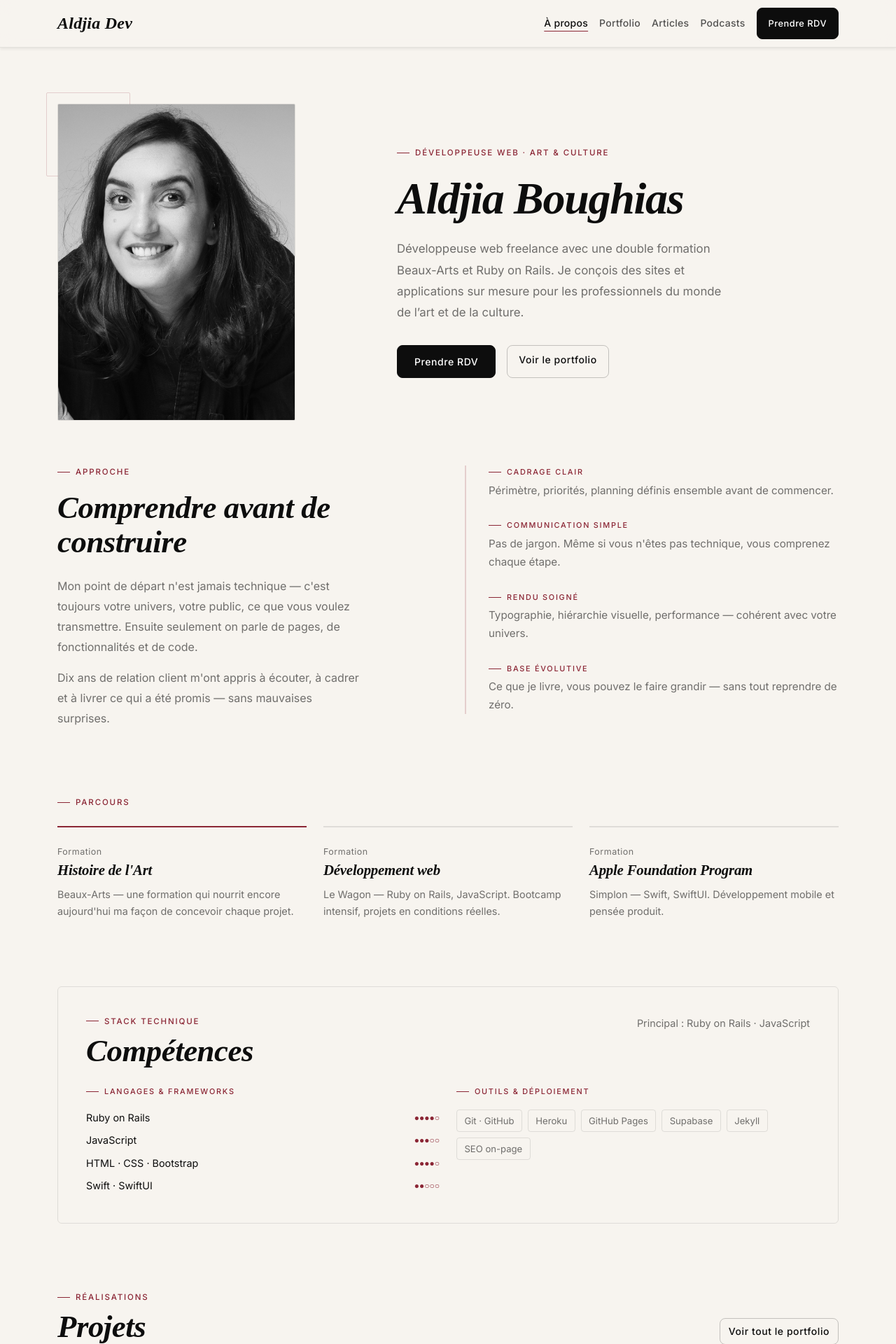
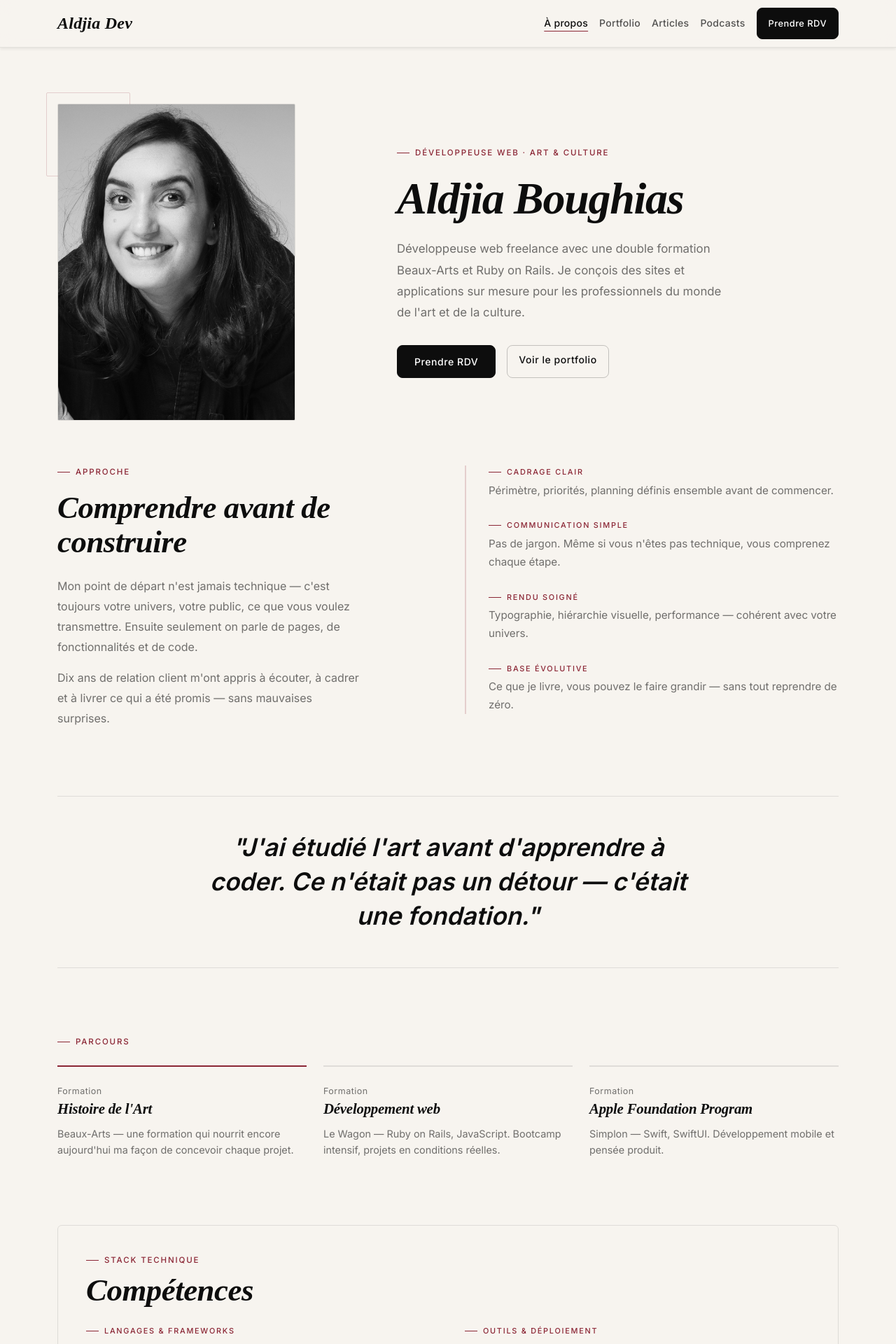
Before and after one commit to AldjiaDev/aldjia.dev, a Jekyll site: the page built from about.html, in a window 1280 px wide. Shown: the top 1920 px of the page at 70% size. Built offline with Jekyll 4.4.1, drawn with Linux system fonts in a browser that asks for light colours; some web fonts are replaced; some of the changed text lies outside the part shown.

Commit message:
À propos : phrase forte, compétences sobres, cartes projets avec images
- Suppression des barres ●●●●○ remplacées par Principal/Courant/Notions
- Ajout d'une citation personnelle forte entre Approche et Parcours
- Cartes projets avec images + zoom hover + lien vers fiche Mirabili

Co-Authored-By: Claude Sonnet 4.6 <noreply@anthropic.com>

```diff
--- a/about.html
+++ b/about.html
@@ -48,7 +48,7 @@ permalink: /about/
         </h1>
         <p style="font-size: 1.05rem; color: var(--muted); line-height: 1.8; max-width: 480px; margin-bottom: 2rem;">
           Développeuse web freelance avec une double formation Beaux-Arts et Ruby on Rails.
-          Je conçois des sites et applications sur mesure pour les professionnels du monde de l’art et de la culture.
+          Je conçois des sites et applications sur mesure pour les professionnels du monde de l'art et de la culture.
         </p>
         <div class="d-flex gap-3 flex-wrap">
           <a href="{{ site.cal_url }}" target="_blank" rel="noopener" class="btn btn-primary btn-lg">
@@ -108,7 +108,31 @@ permalink: /about/
     </div>
   </section>
 
-  <!-- FORMATION -->
+  <!-- PHRASE FORTE -->
+  <section class="section pt-0">
+    <div style="
+      border-top: 1px solid var(--line);
+      border-bottom: 1px solid var(--line);
+      padding: 3rem 0;
+      text-align: center;
+    ">
+      <p style="
+        font-family: 'Cormorant Garant', serif;
+        font-style: italic;
+        font-size: clamp(1.5rem, 3vw, 2.2rem);
+        font-weight: 600;
+        color: var(--ink);
+        line-height: 1.4;
+        max-width: 720px;
+        margin: 0 auto;
+      ">
+        "J'ai étudié l'art avant d'apprendre à coder.
+        Ce n'était pas un détour — c'était une fondation."
+      </p>
+    </div>
+  </section>
+
+  <!-- PARCOURS -->
   <section class="section pt-0">
     <p class="kicker mb-4">Parcours</p>
     <div class="row g-4">
@@ -155,49 +179,52 @@ permalink: /about/
   <!-- COMPÉTENCES -->
   <section class="section pt-0">
     <div style="border: 1px solid var(--line); border-radius: var(--radius); padding: 2.5rem;">
+
       <div class="row align-items-start g-4 mb-4">
         <div class="col">
           <p class="kicker mb-2">Stack technique</p>
           <h2 class="section-title mb-0">Compétences</h2>
         </div>
-        <div class="col-auto d-none d-md-block">
-          <p class="muted mb-0" style="font-size: .9rem;">Principal : Ruby on Rails · JavaScript</p>
-        </div>
       </div>
 
-      <div class="row g-4">
+      <div class="row g-5">
+
         <div class="col-md-6">
           <p class="kicker mb-3" style="font-size: .68rem;">Langages & frameworks</p>
-          <div class="d-flex flex-column gap-2">
-            <div class="d-flex justify-content-between align-items-center" style="font-size: .9rem;">
-              <span>Ruby on Rails</span>
-              <span style="color: var(--bordeaux); font-size: .75rem;">●●●●○</span>
+          <div style="display: flex; flex-direction: column; gap: 1rem;">
+            <div style="display: flex; justify-content: space-between; align-items: baseline; border-bottom: 1px solid var(--line); padding-bottom: .75rem;">
+              <span style="font-size: .95rem; font-weight: 500;">Ruby on Rails</span>
+              <span style="font-size: .78rem; color: var(--bordeaux); font-family: 'Inter', sans-serif; letter-spacing: .04em;">Principal</span>
             </div>
-            <div class="d-flex justify-content-between align-items-center" style="font-size: .9rem;">
-              <span>JavaScript</span>
-              <span style="color: var(--bordeaux); font-size: .75rem;">●●●○○</span>
+            <div style="display: flex; justify-content: space-between; align-items: baseline; border-bottom: 1px solid var(--line); padding-bottom: .75rem;">
+              <span style="font-size: .95rem; font-weight: 500;">HTML · CSS · Bootstrap</span>
+              <span style="font-size: .78rem; color: var(--bordeaux); font-family: 'Inter', sans-serif; letter-spacing: .04em;">Principal</span>
             </div>
-            <div class="d-flex justify-content-between align-items-center" style="font-size: .9rem;">
-              <span>HTML · CSS · Bootstrap</span>
-              <span style="color: var(--bordeaux); font-size: .75rem;">●●●●○</span>
+            <div style="display: flex; justify-content: space-between; align-items: baseline; border-bottom: 1px solid var(--line); padding-bottom: .75rem;">
+              <span style="font-size: .95rem; font-weight: 500;">JavaScript</span>
+              <span style="font-size: .78rem; color: var(--muted); font-family: 'Inter', sans-serif; letter-spacing: .04em;">Courant</span>
             </div>
-            <div class="d-flex justify-content-between align-items-center" style="font-size: .9rem;">
-              <span>Swift · SwiftUI</span>
-              <span style="color: var(--bordeaux); font-size: .75rem;">●●○○○</span>
+            <div style="display: flex; justify-content: space-between; align-items: baseline;">
+              <span style="font-size: .95rem; font-weight: 500;">Swift · SwiftUI</span>
+              <span style="font-size: .78rem; color: var(--muted); font-family: 'Inter', sans-serif; letter-spacing: .04em;">Notions</span>
             </div>
           </div>
         </div>
+
         <div class="col-md-6">
           <p class="kicker mb-3" style="font-size: .68rem;">Outils & déploiement</p>
           <div class="d-flex flex-wrap gap-2">
-            <span style="font-size: .82rem; border: 1px solid var(--line); border-radius: 4px; padding: .25rem .65rem; color: var(--muted);">Git · GitHub</span>
-            <span style="font-size: .82rem; border: 1px solid var(--line); border-radius: 4px; padding: .25rem .65rem; color: var(--muted);">Heroku</span>
-            <span style="font-size: .82rem; border: 1px solid var(--line); border-radius: 4px; padding: .25rem .65rem; color: var(--muted);">GitHub Pages</span>
-            <span style="font-size: .82rem; border: 1px solid var(--line); border-radius: 4px; padding: .25rem .65rem; color: var(--muted);">Supabase</span>
-            <span style="font-size: .82rem; border: 1px solid var(--line); border-radius: 4px; padding: .25rem .65rem; color: var(--muted);">Jekyll</span>
-            <span style="font-size: .82rem; border: 1px solid var(--line); border-radius: 4px; padding: .25rem .65rem; color: var(--muted);">SEO on-page</span>
+            <span class="portfolio-tag">Git · GitHub</span>
+            <span class="portfolio-tag">Heroku</span>
+            <span class="portfolio-tag">GitHub Pages</span>
+            <span class="portfolio-tag">Supabase</span>
+            <span class="portfolio-tag">Jekyll</span>
+            <span class="portfolio-tag">PostgreSQL</span>
+            <span class="portfolio-tag">SEO on-page</span>
+            <span class="portfolio-tag">Schema.org</span>
           </div>
         </div>
+
       </div>
     </div>
   </section>
@@ -215,36 +242,54 @@ permalink: /about/
     <div class="row g-4">
 
       <div class="col-md-6 col-lg-4">
-        <div style="border: 1px solid var(--line); border-radius: var(--radius); padding: 1.75rem; height: 100%; display: flex; flex-direction: column; transition: border-color .2s;" onmouseover="this.style.borderColor='var(--bordeaux-mid)'" onmouseout="this.style.borderColor='var(--line)'">
-          <p class="kicker mb-2" style="font-size: .65rem;">Commissaires-priseurs</p>
-          <h3 style="font-family: 'Cormorant Garant', serif; font-style: italic; font-size: 1.3rem; font-weight: 600; margin-bottom: .75rem;">Mirabili Enchères</h3>
-          <p class="muted mb-4" style="font-size: .9rem; line-height: 1.6; flex: 1;">
-            Application Ruby on Rails conçue comme un cabinet de curiosités numérique. Catalogue, estimation en ligne, SEO travaillé pour les vacations.
-          </p>
-          <a href="{{ '/realisations' | relative_url }}" class="btn btn-outline-primary w-100">Voir le projet</a>
-        </div>
+        <a href="/realisations/mirabili-encheres/" style="text-decoration: none; display: block; height: 100%;">
+          <div style="border: 1px solid var(--line); border-radius: var(--radius); overflow: hidden; height: 100%; display: flex; flex-direction: column; transition: border-color .2s;"
+               onmouseover="this.style.borderColor='var(--bordeaux-mid)'"
+               onmouseout="this.style.borderColor='var(--line)'">
+            <div class="blog-card-img-wrap">
+              <img src="/assets/images/mirabili.jpg" alt="Mirabili Enchères" class="blog-card-img" loading="lazy">
+            </div>
+            <div style="padding: 1.5rem; display: flex; flex-direction: column; flex: 1;">
+              <p class="kicker mb-2" style="font-size: .65rem;">Commissaires-priseurs</p>
+              <h3 style="font-family: 'Cormorant Garant', serif; font-style: italic; font-size: 1.2rem; font-weight: 600; color: var(--ink); margin-bottom: .6rem; flex: 1;">Mirabili Enchères</h3>
+              <p class="muted mb-0" style="font-size: .88rem; line-height: 1.6;">Application Ruby on Rails — catalogue, estimation en ligne, SEO structuré.</p>
+            </div>
+          </div>
+        </a>
       </div>
 
       <div class="col-md-6 col-lg-4">
-        <div style="border: 1px solid var(--line); border-radius: var(--radius); padding: 1.75rem; height: 100%; display: flex; flex-direction: column; transition: border-color .2s;" onmouseover="this.style.borderColor='var(--bordeaux-mid)'" onmouseout="this.style.borderColor='var(--line)'">
-          <p class="kicker mb-2" style="font-size: .65rem;">Plateforme éditoriale</p>
-          <h3 style="font-family: 'Cormorant Garant', serif; font-style: italic; font-size: 1.3rem; font-weight: 600; margin-bottom: .75rem;">Art au Féminin</h3>
-          <p class="muted mb-4" style="font-size: .9rem; line-height: 1.6; flex: 1;">
-            Podcast et plateforme dédiée aux artistes femmes dans l'histoire de l’art — épisodes, articles, livres, citations.
-          </p>
-          <a href="{{ site.artaufeminin_url }}" target="_blank" rel="noopener" class="btn btn-outline-primary w-100">Découvrir</a>
-        </div>
+        <a href="{{ site.artaufeminin_url }}" target="_blank" rel="noopener" style="text-decoration: none; display: block; height: 100%;">
+          <div style="border: 1px solid var(--line); border-radius: var(--radius); overflow: hidden; height: 100%; display: flex; flex-direction: column; transition: border-color .2s;"
+               onmouseover="this.style.borderColor='var(--bordeaux-mid)'"
+               onmouseout="this.style.borderColor='var(--line)'">
+            <div class="blog-card-img-wrap">
+              <img src="/assets/images/artaufeminin.jpeg" alt="Art au Féminin" class="blog-card-img" loading="lazy">
+            </div>
+            <div style="padding: 1.5rem; display: flex; flex-direction: column; flex: 1;">
+              <p class="kicker mb-2" style="font-size: .65rem;">Plateforme éditoriale</p>
+              <h3 style="font-family: 'Cormorant Garant', serif; font-style: italic; font-size: 1.2rem; font-weight: 600; color: var(--ink); margin-bottom: .6rem; flex: 1;">Art au Féminin</h3>
+              <p class="muted mb-0" style="font-size: .88rem; line-height: 1.6;">Podcast et plateforme dédiée aux artistes femmes dans l'histoire de l'art.</p>
+            </div>
+          </div>
+        </a>
       </div>
 
       <div class="col-md-6 col-lg-4">
-        <div style="border: 1px solid var(--line); border-radius: var(--radius); padding: 1.75rem; height: 100%; display: flex; flex-direction: column; transition: border-color .2s;" onmouseover="this.style.borderColor='var(--bordeaux-mid)'" onmouseout="this.style.borderColor='var(--line)'">
-          <p class="kicker mb-2" style="font-size: .65rem;">Application web</p>
-          <h3 style="font-family: 'Cormorant Garant', serif; font-style: italic; font-size: 1.3rem; font-weight: 600; margin-bottom: .75rem;">Readnest</h3>
-          <p class="muted mb-4" style="font-size: .9rem; line-height: 1.6; flex: 1;">
-            Plateforme communautaire Ruby on Rails — gestion de rôles, carte interactive et fonctionnalités sociales.
-          </p>
-          <a href="https://www.readnest.fr/" target="_blank" rel="noopener" class="btn btn-outline-primary w-100">Visiter</a>
-        </div>
+        <a href="https://www.readnest.fr/" target="_blank" rel="noopener" style="text-decoration: none; display: block; height: 100%;">
+          <div style="border: 1px solid var(--line); border-radius: var(--radius); overflow: hidden; height: 100%; display: flex; flex-direction: column; transition: border-color .2s;"
+               onmouseover="this.style.borderColor='var(--bordeaux-mid)'"
+               onmouseout="this.style.borderColor='var(--line)'">
+            <div class="blog-card-img-wrap">
+              <img src="/assets/images/readnest.jpg" alt="Readnest" class="blog-card-img" loading="lazy">
+            </div>
+            <div style="padding: 1.5rem; display: flex; flex-direction: column; flex: 1;">
+              <p class="kicker mb-2" style="font-size: .65rem;">Application web</p>
+              <h3 style="font-family: 'Cormorant Garant', serif; font-style: italic; font-size: 1.2rem; font-weight: 600; color: var(--ink); margin-bottom: .6rem; flex: 1;">Readnest</h3>
+              <p class="muted mb-0" style="font-size: .88rem; line-height: 1.6;">Plateforme communautaire Ruby on Rails — gestion de rôles, carte interactive.</p>
+            </div>
+          </div>
+        </a>
       </div>
 
     </div>
```
